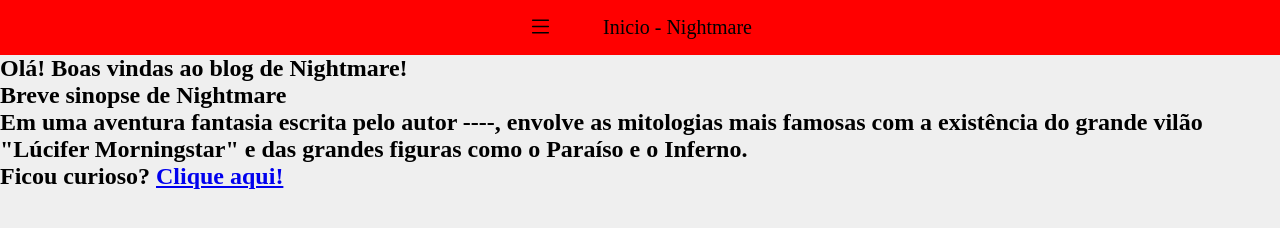
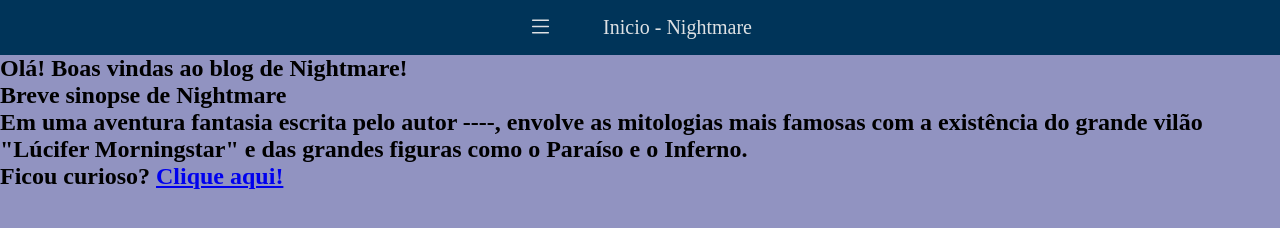
Before and after one commit to nathandacunha/blog-livro, a plain HTML site: page src/index.html in a window 1280 px wide. Drawn offline with nearby package versions, Linux system fonts and the light colour scheme.

Commit message:
style(home): mudança da cor da fonte dos textos

```diff
--- a/src/assets/styles/home/home.css
+++ b/src/assets/styles/home/home.css
@@ -9,8 +9,9 @@ body {
 }
 
 :root {
-    --cor-principal: #eeee;
-    --cor-segundaria: #88A2AA;
+    --cor-principal: #9193c1;
+    --cor-segundaria: #003459;
+    --cor-fonte: #eeee;
 }
 
 /* responsavidade para computadores */
@@ -24,7 +25,7 @@ body {
     justify-content: center;
     align-items: center;
 
-    background-color: red;
+    background-color: var(--cor-segundaria);
     height: 55px;
 }
 
@@ -39,6 +40,7 @@ body {
     margin-right: 50px;
     cursor: pointer;
 
+    color: var(--cor-fonte);
 }
 
 .navbar-mobile .aba-inicio h1 a {
@@ -50,5 +52,5 @@ body {
     text-decoration: none;
     font-weight: 400;
 
-    color: black;
+    color: var(--cor-fonte);
 }
```
